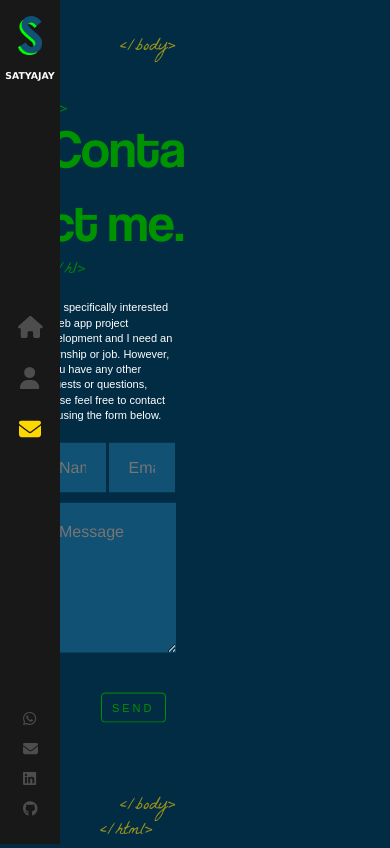
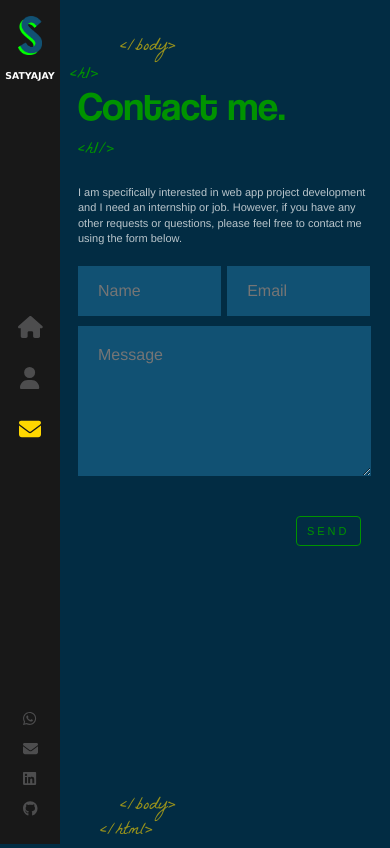
Before and after one commit to Satyajay01/portfolio, a React (Vite) app: page /contact in a window 390 px wide. Built offline with nearby package versions, Linux system fonts and the light colour scheme.

Commit message:
Contact page responsive

```diff
--- a/src/components/Contact/Contact.jsx
+++ b/src/components/Contact/Contact.jsx
@@ -45,16 +45,16 @@ const Contact = () => {
   };
 
   return (
-    <div className="container contact-page">
-      <div className="text-zone">
-        <h1>
+    <div className="contact-container">
+      <div className="text-zone-contac">
+        <h1 className='animation-text-contact'>
           <AnimatedLetters
             letterClass={letterClass}
             strArray={['C', 'o', 'n', 't', 'a', 'c', 't', ' ', 'm', 'e', '.']}
-            idx={15}
+            idx={10}
           />
-        </h1>
-        <p>
+        </h1> <br /> <br />
+        <p className='info-text'>
           I am specifically interested in web app project development and I
           need an internship or job. However, if you have any other requests or
           questions, please feel free to contact me using the form below.
--- a/src/components/Contact/Contact.scss
+++ b/src/components/Contact/Contact.scss
@@ -1,3 +1,49 @@
+.about-contact{
+
+}
+.animation-text-contact {
+  // color: #fff;
+  color: #009300;
+  font-size: 53px;
+  margin: 0;
+  font-family: Coolvetica;
+  font-weight: 400;
+}
+
+.animation-text-contact::before {
+  content: '<h1>';
+  font-family: La Belle Aurore;
+  color:  #009300;
+  font-size: 18px;
+  margin-top: -15px;
+  position: absolute;
+  left: 150px;
+  animation: fadeIn 0.5s 0.5s backwards;
+}
+.animation-text-contact::after {
+  content: '<h1/>';
+  font-family: 'La Belle Aurore';
+  color:  #009300;
+  font-size: 18px;
+  position: absolute;
+  margin-top: 80px;
+  margin-left: -270px;
+  animation: fadeIn 0.5s 0.5s backwards;
+}
+
+.text-zone-contac{
+  width: 30vw;
+  margin-left: 10vw;
+  margin-top: 20vh;
+  animation: fadeIn 0.8s 0.8s backwards;
+}
+.info-text{
+  color: rgba(255, 255, 255, 0.726);
+  margin-top: 20px;
+  font-weight: 400;
+
+}
+
 .contact-form {
   width: 100%;
   margin-top: 20px;
@@ -77,3 +123,32 @@
     color: #00ff00;
   }
 }
+
+
+@media (max-width: 768px) {
+  .contact-container{
+    width: 75vw;
+    height: auto;
+    margin-left: 20%;
+    margin-top: 20%;
+  }
+  .text-zone-contac{
+    width: 100%;
+    margin: 0;
+  }
+  .animation-text-contact{
+    font-size: 40px;
+  }
+  .animation-text-contact::before {
+    margin-top: -15px;
+    position: absolute;
+    left: 70px;
+  }
+  .animation-text-contact::after {
+    position: absolute;
+    margin-top: 60px;
+    margin-left: -210px;
+
+  }
+
+}
```
